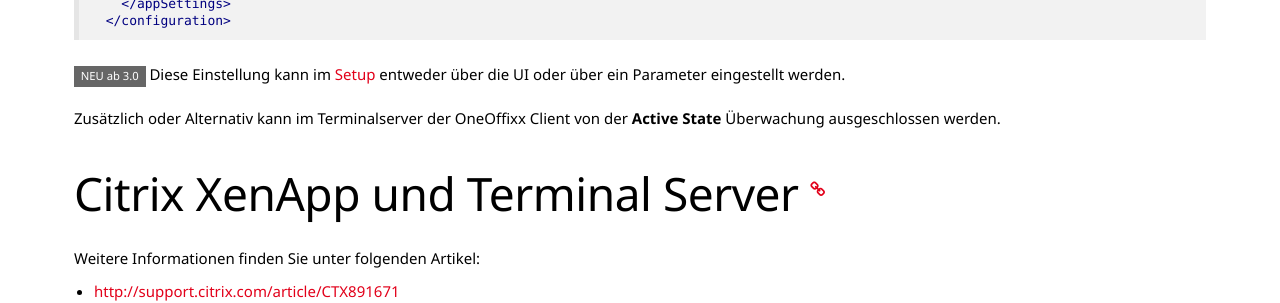
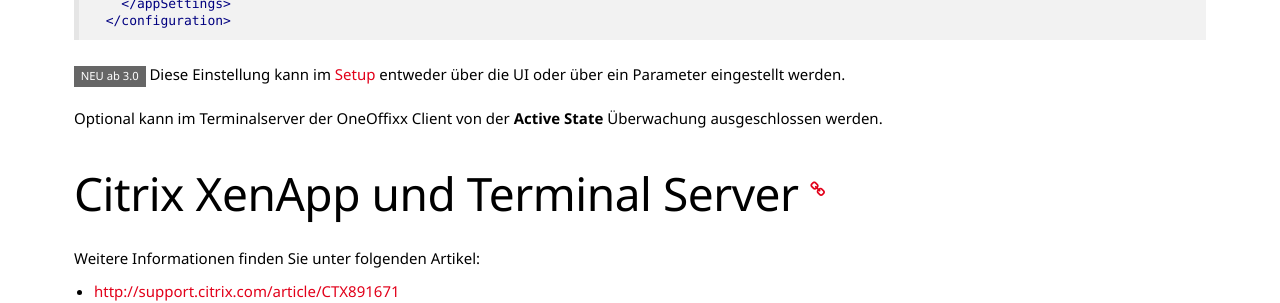
Before and after one commit to primesoft-group/oneoffixx-docs, a Jekyll site: the page built from _pages/install/de/client-citrix.md, in a window 1280 px wide. Shown: the part 630-933 px from the top of the page. Built offline with Jekyll 4.4.1, drawn with Linux system fonts in a browser that asks for light colours; nearby versions of some CDN libraries; some web fonts are replaced.

Commit message:
Update client-citrix.md

```diff
--- a/_pages/install/de/client-citrix.md
+++ b/_pages/install/de/client-citrix.md
@@ -23,7 +23,7 @@
 <span class="label label-info">NEU ab 3.0</span>
 Diese Einstellung kann im [Setup]({{ site.baseurl }}/install/de/client/#msi) entweder über die UI oder über ein Parameter eingestellt werden.
 
-Zusätzlich oder Alternativ kann im Terminalserver der OneOffixx Client von der __Active State__ Überwachung ausgeschlossen werden.
+Optional kann im Terminalserver der OneOffixx Client von der __Active State__ Überwachung ausgeschlossen werden.
 
 ## Citrix XenApp und Terminal Server {% include anchor.html name="Citrix" %}
 Weitere Informationen finden Sie unter folgenden Artikel:
```
